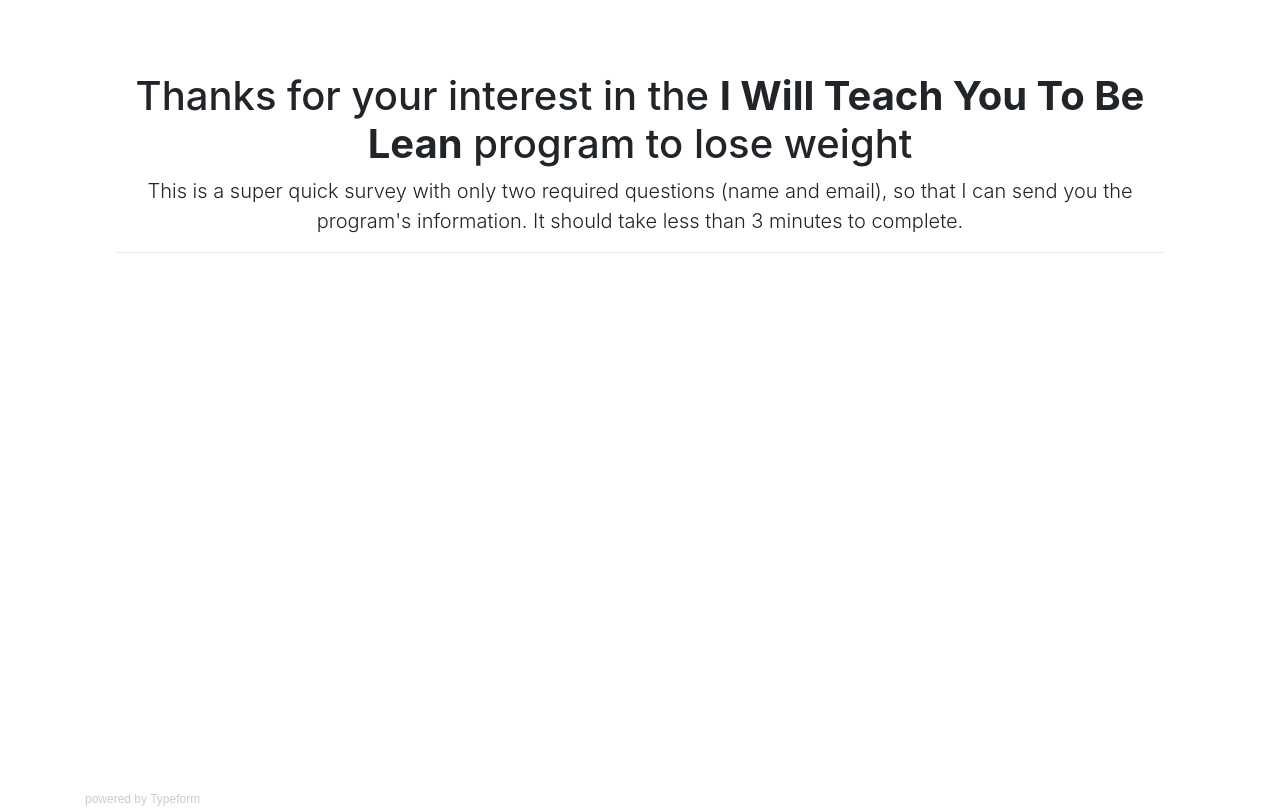
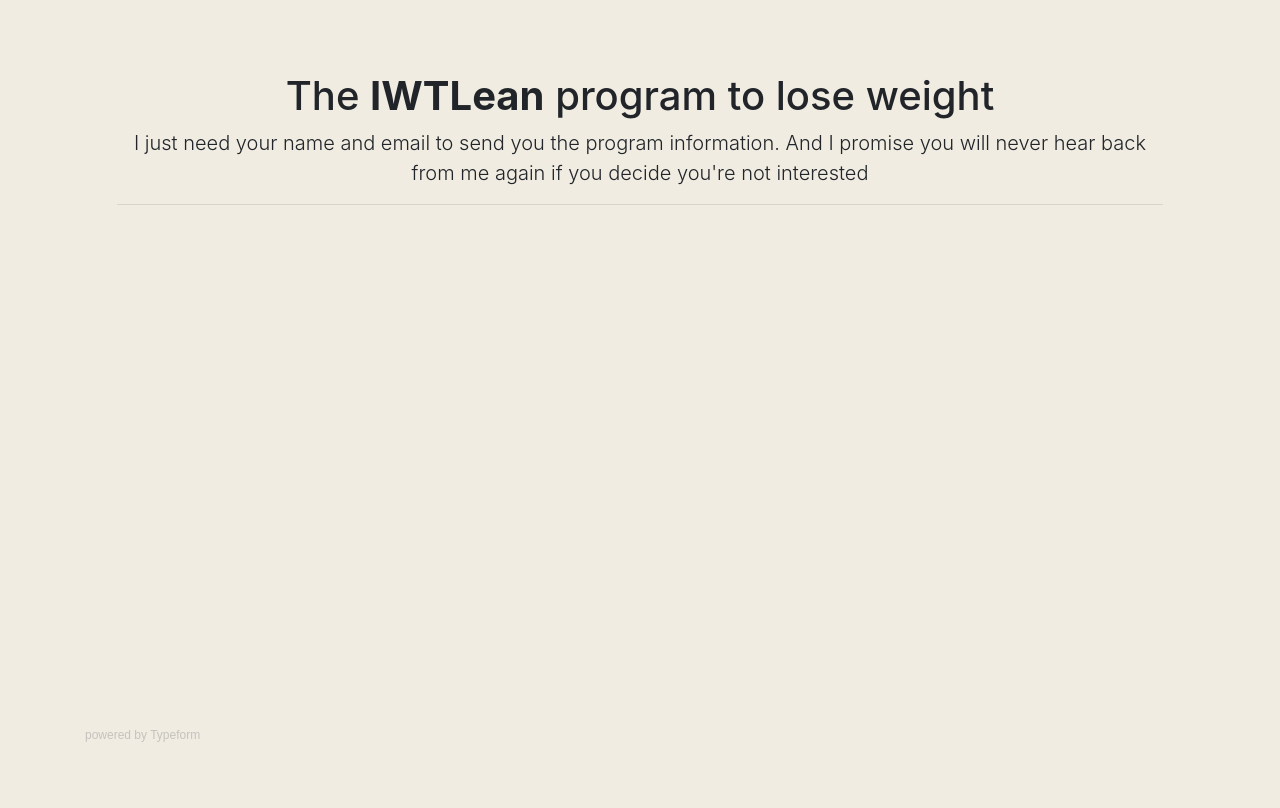
Before and after one commit to fedepena/iwtlean, a plain HTML site: page request.html in a window 1280 px wide. Drawn offline with Linux system fonts and the light colour scheme; a script that the page names is missing.

Commit message:
Adjust styles on funnel pages

```diff
--- a/request.html
+++ b/request.html
@@ -23,13 +23,11 @@
         <!-- Hotjar Tracking Code for https://www.iwillteachyoutobelean.com/ -->
         <script type="text/javascript" src="js/hj.js"></script>
     </head>
-    <body>
+    <body style="background-color: #f1ece2;">
         <div class="container">
-            <div class="jumbotron text-center" style="background-color: #ffffff; padding-bottom: 0;">
-                <h1 class="display-3"><h1 color="#3D3D3D">Thanks for your interest in the <strong>I Will Teach You To Be Lean</strong> program to lose weight</h1></h1>
-                <p class="lead">This is a super quick survey with only two required questions (name and
-email), so that I can send you the program&apos;s information. It should take
- less than 3 minutes to complete.</p>
+            <div class="jumbotron text-center" style="background-color: #f1ece2; margin-bottom: 0; padding-bottom: 0;">
+                <h1 class="display-3"><h1 color="#3D3D3D">The <b>IWTLean</b> program to lose weight</h1></h1>
+                <p class="lead">I just need your name and email to send you the program information. And I promise you will never hear back from me again if you decide you&apos;re not interested</p>
                 <hr>
             </div>
             <div class="typeform-widget" data-url="https://fedepena.typeform.com/to/PSa0jq" style="width: 100%; height: 500px;"></div>
```
Also changed, not shown: pinegrow.json (+1 -1 lines), thanks.html (+3 -3 lines).
